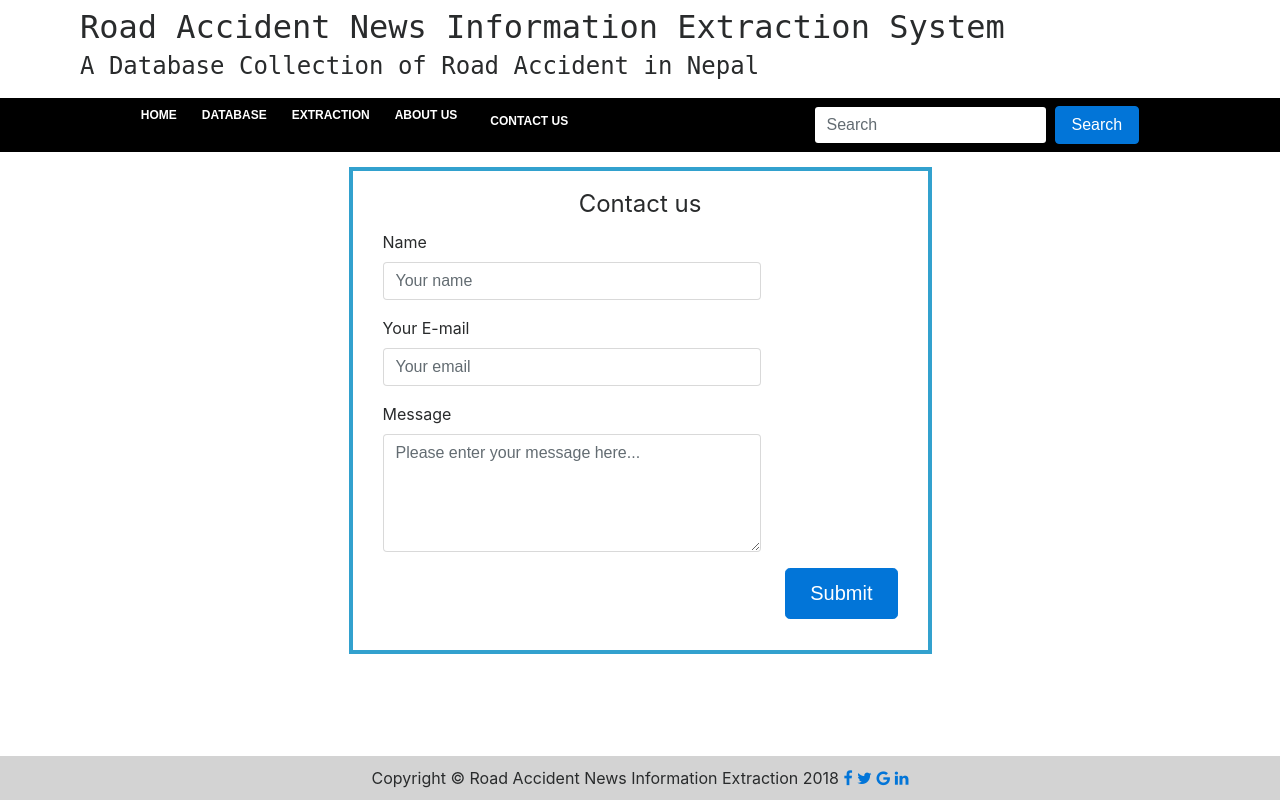
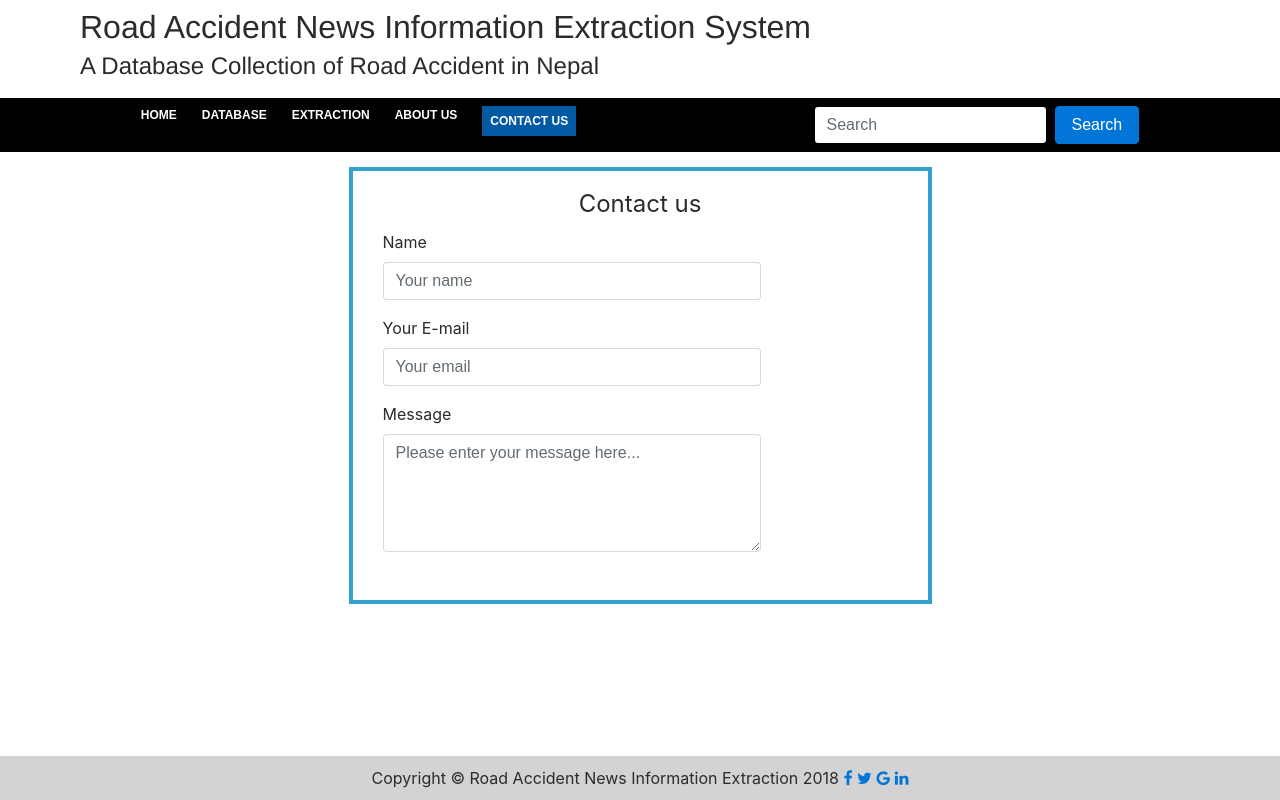
Before and after one commit to kpahi/django-news-extraction, a Django app: page /contact_us/ in a window 1280 px wide. Run offline with Django 3.2, Linux system fonts and the light colour scheme; parts of the project's set-up code (start-up, migrations or seed data) failed here and were passed over; some libraries are stand-ins or nearby versions.

Commit message:
Captcha Working

```diff
--- a/geodjango/settings.py
+++ b/geodjango/settings.py
@@ -29,7 +29,7 @@ SECRET_KEY = 'jov999s0rgy6ehpn&3()3+8f0+w4__^4logmo^!(-^v#-)19xr'
 # SECURITY WARNING: don't run with debug turned on in production!
 DEBUG = True
 
-ALLOWED_HOSTS = ['127.0.0.1']
+ALLOWED_HOSTS = ['127.0.0.1', '52.14.20.36', 'roadaccidentinnepal.tk']
 
 
 # Application definition
--- a/rss/views.py
+++ b/rss/views.py
@@ -34,10 +34,12 @@ def feedback(request):
         message = request.POST.get('message')
         full_body = "Sender Name: " + name + "\n\n" + \
             "Sender Email: " + email + "\n\n" + "Message: " + message
+        print(full_body)
+        print("MESSAGE SENT")
 
-        email = EmailMessage('From the Web Site', full_body,
-                             to=['070bct517@ioe.edu.np', 'kritishpahi@gmail.com'])
-        email.send()
+        # email = EmailMessage('From the Web Site', full_body,
+        #                      to=['070bct517@ioe.edu.np'])
+        # email.send()
 
     return render_to_response('rss/thankyou.html', {
     })
--- a/templates/base.html
+++ b/templates/base.html
@@ -28,6 +28,9 @@
 
     <link rel="stylesheet" href="{% static "css/news.css" %}" type="text/css"/>
     <link rel="stylesheet" href="{% static "css/custom.css" %}" type="text/css"/>
+
+
+    <script src='https://www.google.com/recaptcha/api.js'></script>
 
 
     <link rel="stylesheet" href="https://cdnjs.cloudflare.com/ajax/libs/font-awesome/4.7.0/css/font-awesome.min.css">
@@ -67,7 +70,7 @@
     {% endblock css %}
 
     <div class="jumbotron-fluid">
-  <div class="container" style="font-family:monospace">
+  <div class="container" style="font-family:helvetica">
     <h2>Road Accident News Information Extraction System</h2>
     <h4>A Database Collection of Road Accident in Nepal</h4>
   </div>
@@ -155,6 +158,14 @@
     <br>
     <br>
 
+<script async src="//pagead2.googlesyndication.com/pagead/js/adsbygoogle.js"></script>
+<script>
+  (adsbygoogle = window.adsbygoogle || []).push({
+    google_ad_client: "ca-pub-2265403580826311",
+    enable_page_level_ads: true
+  });
+</script>
+
       <div style="position:fixed;bottom:0;height:auto;margin-top:40px;width:100%;text-align:center;background-color: #D3D3D3;padding-top:10px;padding-bottom:10px;">
         Copyright &copy; Road Accident News Information Extraction 2018
         <a href="https://www.facebook.com/kritish.pahi" target="_blank" class="fa fa-facebook"></a>
--- a/templates/news/index.html
+++ b/templates/news/index.html
@@ -3,7 +3,7 @@
 {% block title %} News Information Extraction {% endblock title %}
 
 {% block nav_index %}
-    class="nav-link active"
+    class="nav-link active btn-primary"
 {% endblock %}
 
 {% block content %}
--- a/templates/rss/about_us.html
+++ b/templates/rss/about_us.html
@@ -5,7 +5,7 @@
 {% block title %} News Information Extraction {% endblock title %}
 
 {% block nav_index_about_us %}
-    class=" nav-link active"
+    class="nav-link active btn-primary"
 {% endblock %}
 
 {% block content %}
--- a/templates/rss/contact_us.html
+++ b/templates/rss/contact_us.html
@@ -5,12 +5,13 @@
 {% block title %} News Information Extraction {% endblock title %}
 
 {% block nav_index_contact_us %}
-    class=" nav-link active"
+    class="nav-link active btn-primary"
 {% endblock %}
 
 
 
 {% block content %}
+
 <div class="container">
 	<div class="row">
     <div class="col-md-3 col-md-offset-3">
@@ -47,13 +48,18 @@
               </div>
             </div>
 
+
+
             <!-- Form actions -->
+            <div  name="recaptcha_challenge_field" class="g-recaptcha" data-callback="capcha_filled" data-expired-callback="capcha_expired" data-sitekey="6LdZRUUUAAAAAGY9JvSJWTHxDBOXXHYTSXG4KYrs" style="padding-left:0.5cm;"></div>
+
             <div class="form-group">
               <div class="col-md-12 text-right">
-                <button type="submit" class="btn btn-primary btn-lg">Submit</button>
+                <button id="send_feedback" type="submit" class="btn btn-primary btn-lg" style="display:none;">Submit</button>
               </div>
             </div>
           </fieldset>
+
           </form>
         </div>
       </div>
@@ -61,3 +67,19 @@
 </div>
 
 {% endblock content %}
+
+
+{% block javascript %}
+<script src='https://www.google.com/recaptcha/api.js?onload=onloadCallback' async defer>
+
+</script>
+<script>
+var capcha_filled = function(){
+  document.getElementById("send_feedback").style.display = "block";
+
+}
+
+
+</script>
+
+{% endblock javascript %}
```
Also changed, not shown: templates/news_ie/index.html (+1 -51 lines), templates/rss/index.html (+5 -20 lines), static/img/aman_sir.jpg, static/img/amit.jpg, static/img/basanta.jpg.
